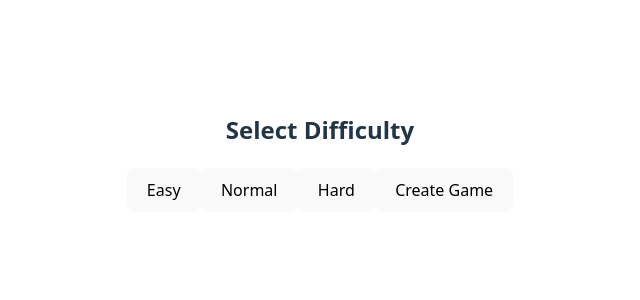
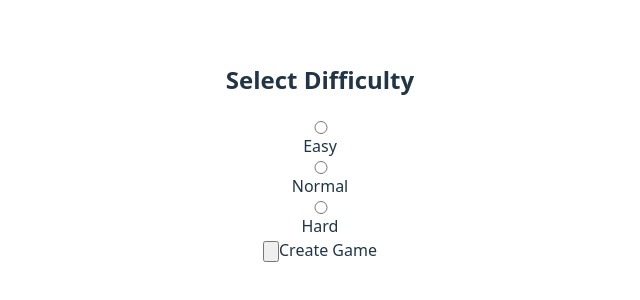
Before and after one commit to grissinibread/game-console, a React (Vite) app in the folder client/: page /difficulty in a window 1280 px wide. Shown: the part 248-548 px from the top of the page, without its empty margins (320-960 px from the left). Built offline with nearby package versions, Linux system fonts and the light colour scheme.

Commit message:
Started to add typescript logic to the buttons.

```diff
--- a/client/src/pages/DifficultySelectionPage.tsx
+++ b/client/src/pages/DifficultySelectionPage.tsx
@@ -3,13 +3,24 @@ function DifficultySelectionPage() {
     <>
       <h2>Select Difficulty</h2>
 
-      <button>Easy</button>
-      <button>Normal</button>
-      <button>Hard</button>
+      <div className="stack">
+        <input id="easy" type="radio" name="difficulty"/>
+        <label htmlFor="easy">Easy</label>
 
-        <button>Create Game</button>
+        <input id="normal" type="radio" name="difficulty"/>
+        <label htmlFor="normal">Normal</label>
+
+        <input id="hard" type="radio" name="difficulty"/>
+        <label htmlFor="hard">Hard</label>
+      </div>
+
+      <input id="createGameButton" type="button"/>
+      <label htmlFor="createGameButton">Create Game</label>
     </>
   );
 }
 
 export default DifficultySelectionPage;
+
+let button = document.getElementById("createGameButton");
+let clickRadioButton = document.getElementsByName("difficulty");
```
